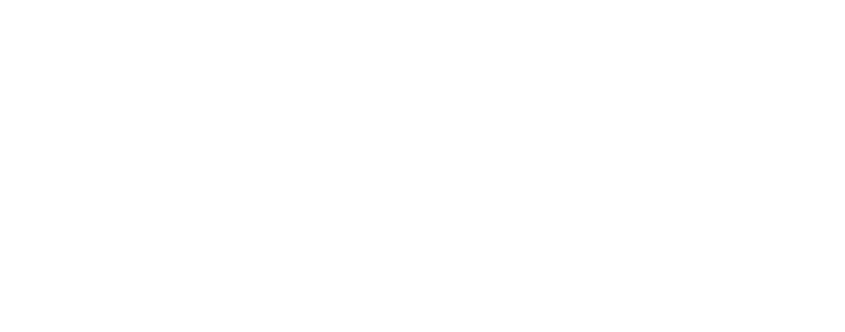
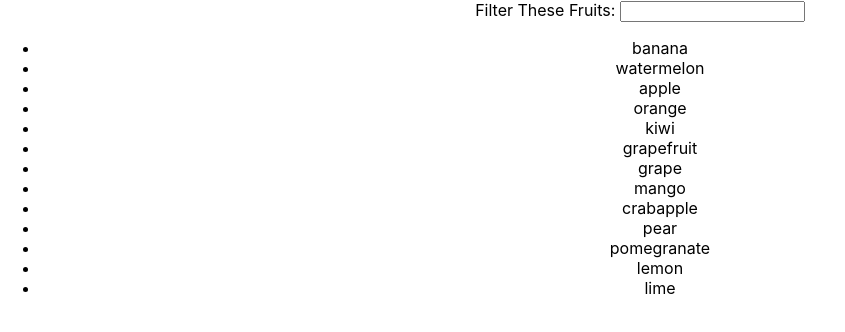
Before and after one commit to AlexJBustillos/fruit-filter, a React (Create React App) app: page / in a window 1280 px wide. Shown: the top 332 px of the page, without its empty margins (0-845 px from the left). Built offline with nearby package versions, Linux system fonts and the light colour scheme.

Commit message:
[FruitContainer]updated list

```diff
--- a/src/App.js
+++ b/src/App.js
@@ -1,10 +1,11 @@
-
+import FruitContainer from './components/FruitContainer';
 import './App.css';
 
 function App() {
+  const fruits = ['banana', 'watermelon', 'apple', 'orange', 'kiwi', 'grapefruit', 'grape', 'mango', 'crabapple', 'pear', 'pomegranate', 'lemon', 'lime'];
   return (
     <div className="App">
-
+      <FruitContainer fruits={fruits}/>
     </div>
   );
 }
--- a/src/components/FruitContainer.js
+++ b/src/components/FruitContainer.js
@@ -6,7 +6,7 @@
     constructor(props) {
         super()
         this.state = {
-            fruitsToDisplay: this.props.fruits,
+            fruitsToDisplay: props.fruits,
             filterValue: ''
         };
     }
@@ -27,6 +27,10 @@
     render() {
         // Inside of Input Component, to access props, I will say props.value
         // Inside of List Component, to access props, I will say props.fruits
+        console.log('------state------');
+        console.log(this.state.fruitsToDisplay);
+        console.log('--------props-------');
+        console.log(this.props.fruits);
         return(
             <div>
                 <Input value={this.state.filterValue} onChange={this.handleFilterChange}/>
--- a/src/components/List.js
+++ b/src/components/List.js
@@ -7,7 +7,7 @@
     }
     render() {
         const fruitItems = this.props.fruits.map((eachFruit, index) => {
-            return <li>{eachFruit}</li>
+        return <li key={index}>{eachFruit} </li>
         })
         return(
             <div>
```
Also changed, not shown: 1 other file (tests, documents, lock files or other folders).
